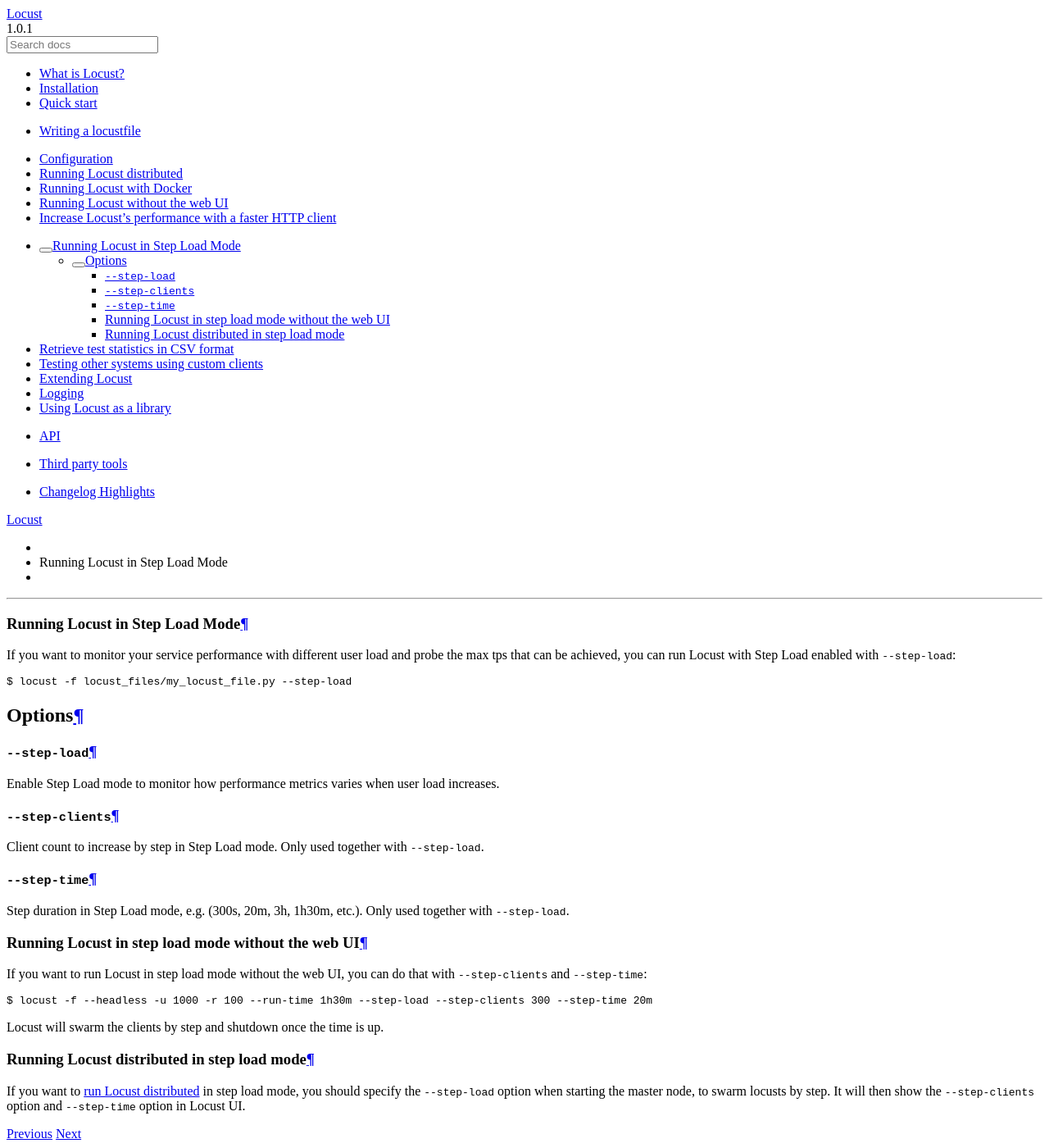
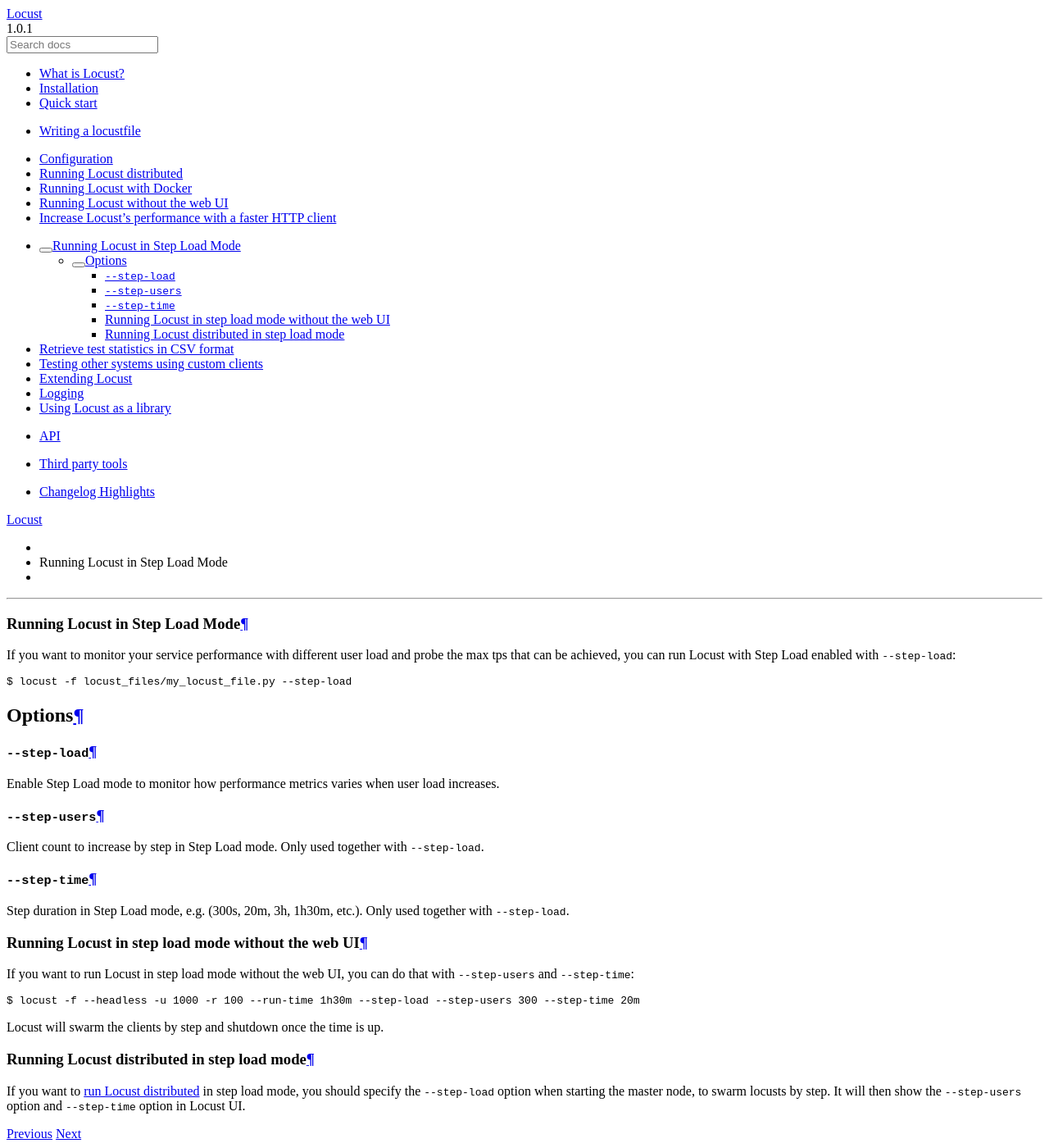
Before and after one commit to locustio/locust, a Sphinx documentation site: the page built from docs/running-locust-in-step-load-mode.rst, in a window 1280 px wide and 1400 px high. Shown: the whole window at 82% size. Built offline with Sphinx 7.4.7 and the Read the Docs theme 2.0.0, drawn with Linux system fonts in a browser that asks for light colours; the version number is read from the project's files by our own code.

Commit message:
Update documentation from --step-clients to --step-users. Adresses #1385

```diff
--- a/docs/running-locust-in-step-load-mode.rst
+++ b/docs/running-locust-in-step-load-mode.rst
@@ -20,7 +20,7 @@
 Enable Step Load mode to monitor how performance metrics varies when user load increases.
 
 
-``--step-clients``
+``--step-users``
 -------------------
 
 Client count to increase by step in Step Load mode. Only used together with ``--step-load``.
@@ -35,11 +35,11 @@
 Running Locust in step load mode without the web UI
 ----------------------------------------------------
 
-If you want to run Locust in step load mode without the web UI, you can do that with ``--step-clients`` and ``--step-time``:
+If you want to run Locust in step load mode without the web UI, you can do that with ``--step-users`` and ``--step-time``:
 
 .. code-block:: console
 
-    $ locust -f --headless -u 1000 -r 100 --run-time 1h30m --step-load --step-clients 300 --step-time 20m
+    $ locust -f --headless -u 1000 -r 100 --run-time 1h30m --step-load --step-users 300 --step-time 20m
 
 Locust will swarm the clients by step and shutdown once the time is up.
 
@@ -48,4 +48,4 @@
 ---------------------------------------------
 
 If you want to :ref:`run Locust distributed <running-locust-distributed>` in step load mode,
-you should specify the ``--step-load`` option when starting the master node, to swarm locusts by step. It will then show the ``--step-clients`` option and ``--step-time`` option in Locust UI.
+you should specify the ``--step-load`` option when starting the master node, to swarm locusts by step. It will then show the ``--step-users`` option and ``--step-time`` option in Locust UI.
```
